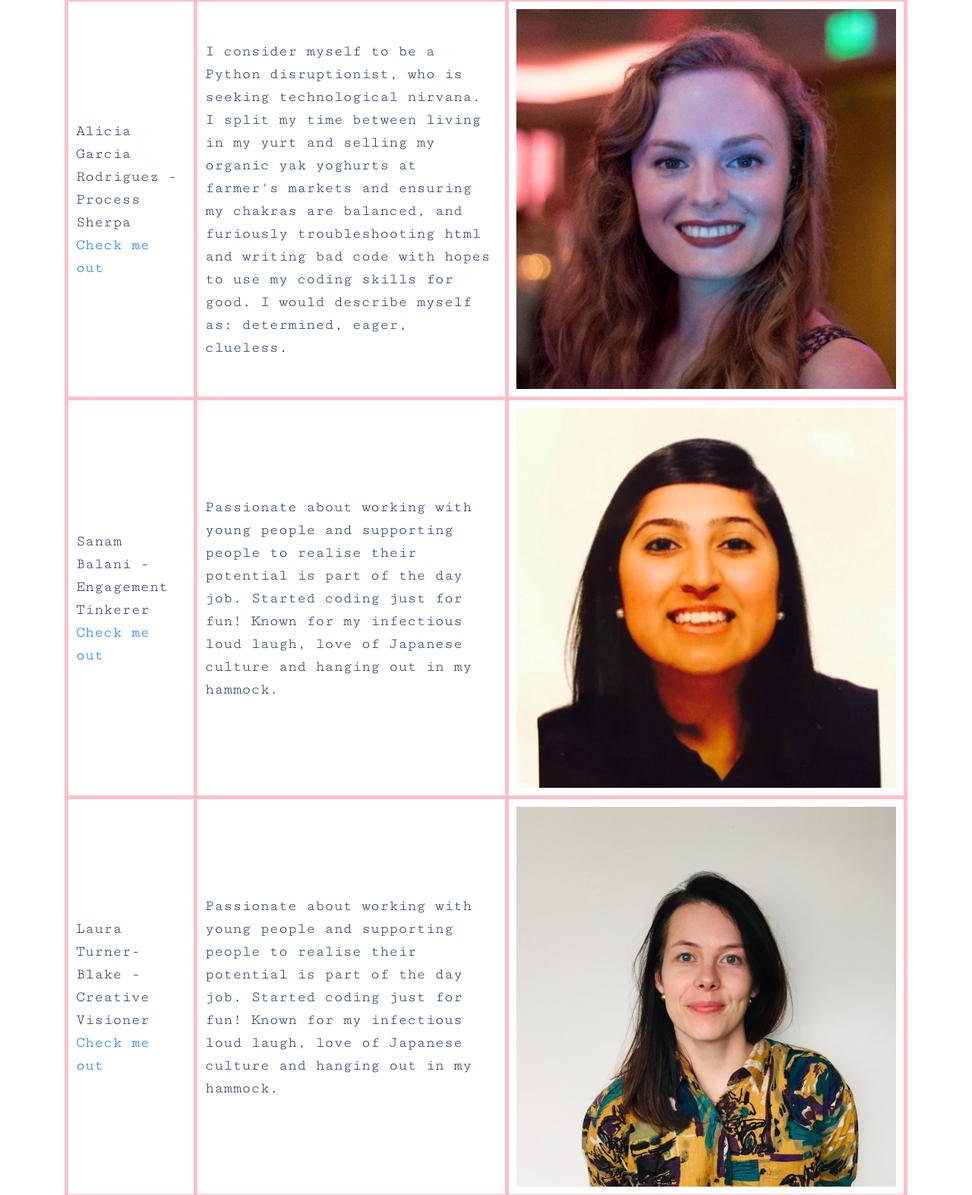
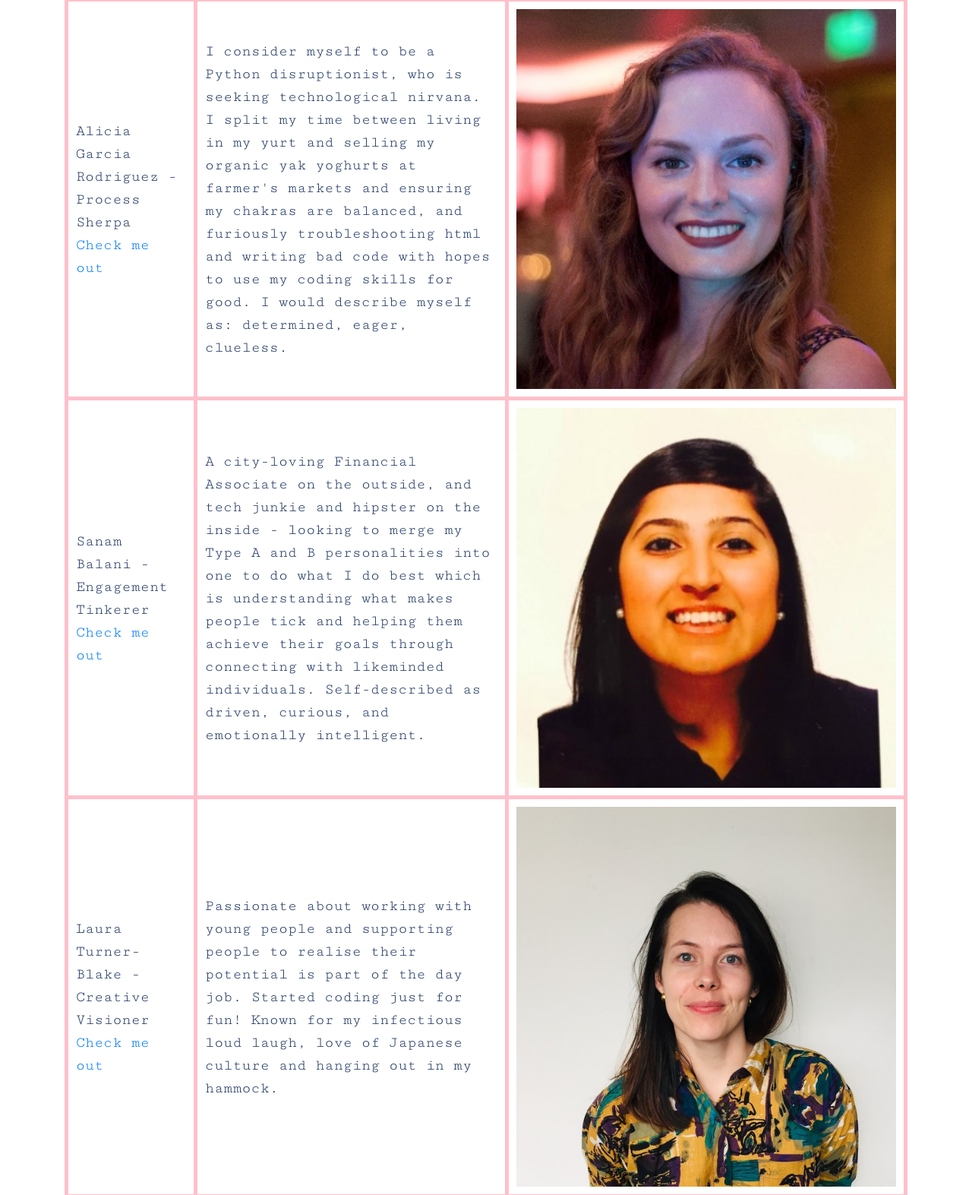
Before and after one commit to edu05/simple-flask-app, a Flask app: page /about_us.html in a window 1280 px wide. Shown: the part 1044-2617 px from the top of the page at 76% size. Run offline with Flask 2, Linux system fonts and the light colour scheme; some libraries are stand-ins or nearby versions.

Commit message:
change html

```diff
--- a/templates/about_us.html
+++ b/templates/about_us.html
@@ -90,7 +90,7 @@
             </tr>
             <tr>
               <td>Sanam Balani - Engagement Tinkerer <a href="https://uk.linkedin.com/in/sanam-balani-16829061">Check me out</a></td>
-              <td>Passionate about working with young people and supporting people to realise their potential is part of the day job. Started coding just for fun! Known for my infectious loud laugh, love of Japanese culture and hanging out in my hammock.</td>
+              <td>A city-loving Financial Associate on the outside, and tech junkie and hipster on the inside - looking to merge my Type A and B personalities into one to do what I do best which is understanding what makes people tick and helping them achieve their goals through connecting with likeminded individuals. Self-described as driven, curious, and emotionally intelligent.</td>
               <td><img src="static/sanam.jpg" alt="This is me" width="500px"></td>
             </tr>
             <tr>
@@ -99,7 +99,7 @@
               <td><img src="static/laura2.jpg" alt="This is me" width="500px"></td>
             </tr>
             <tr>
-              <td>Angela Rose - Ray of sunshine< <a href="https://www.linkedin.com/in/angela-rose-5038a1120/">Check me out</a>/td>
+              <td>Angela Rose - Ray of sunshine< <a href="https://www.linkedin.com/in/angela-rose-5038a1120/">Check me out</a></td>
               <td>Loves to put a creative twist in everything and enjoys a group effort towards something awesome. An enthusiastic and positive ray of sunshine</td>
               <td><img src="static/angie.jpg" alt="This is me" width="500px"></td>
             </tr>
@@ -138,6 +138,8 @@
         <li><a class="homepage" href="Homepage.html">Back to Homepage</a></li>
       </ul>
 
+
+
 </body>
 
 </html>
```
